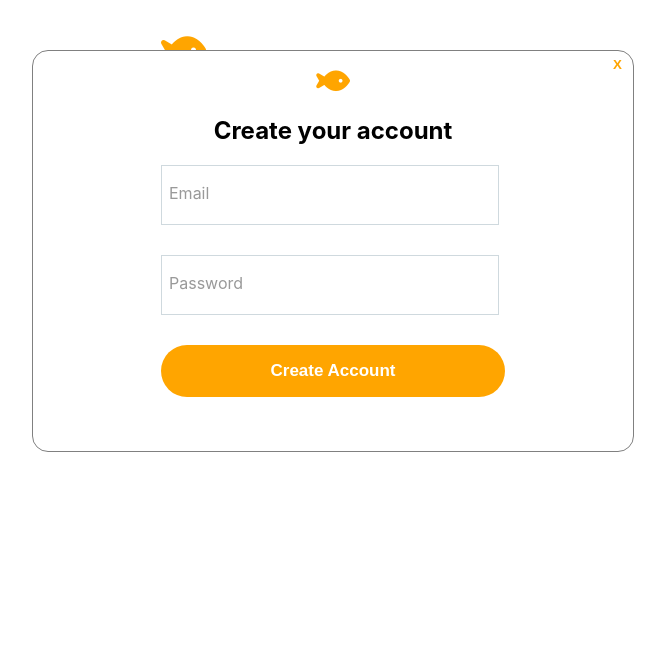
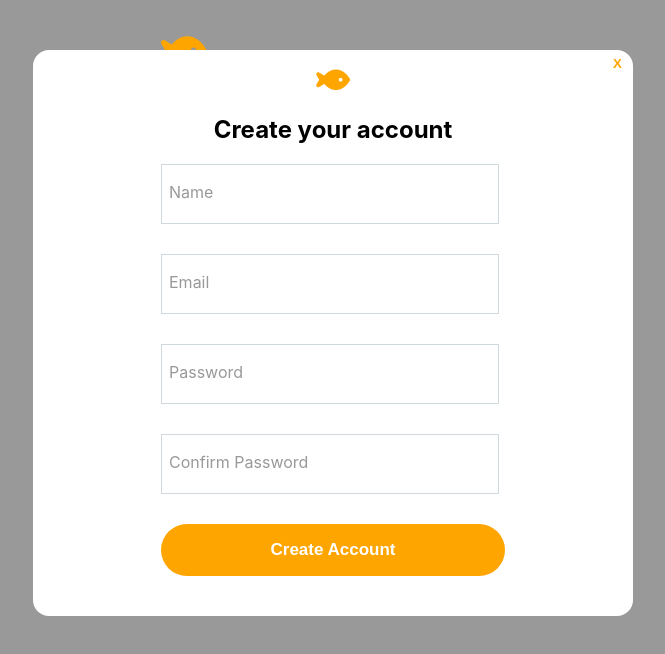
Before and after one commit to Cynto/fisher, a React (Create React App) app: page /login in a window 1280 px wide. Both pictures are taken after a click on the element "Sign up for Fisher". Shown: the top 654 px of the page, without its empty margins (307-972 px from the left). Built offline with nearby package versions, Linux system fonts and the light colour scheme.

Commit message:
Added error handling to login and creation screen

```diff
--- a/src/components/CreateAccount/CreateAccount.css
+++ b/src/components/CreateAccount/CreateAccount.css
@@ -2,12 +2,13 @@
   min-height: 400px;
   max-width: 80vw;
   min-width: 600px;
+
   top: 50px;
   position: absolute;
   background: white;
   border-radius: 16px;
   z-index: 999;
-  border: 1px solid grey;
+
   display: flex;
   flex-direction: column;
   align-items: center;
@@ -24,6 +25,9 @@
   align-items: center;
 
 }
+.create-account-content-container .login-button {
+  margin-bottom: 40px;
+}
 .close-create-account {
   position: absolute;
   right: 5px;
--- a/src/components/CreateAccount/CreateAccount.tsx
+++ b/src/components/CreateAccount/CreateAccount.tsx
@@ -1,16 +1,52 @@
-import React, {useRef} from 'react';
+import React, { useRef, useState } from 'react';
 import './CreateAccount.css';
-import { auth } from '../../Firebase';
+import { auth, db } from '../../Firebase';
 import { createUserWithEmailAndPassword } from 'firebase/auth';
+import { doc, setDoc, Timestamp } from 'firebase/firestore';
+import { useHistory } from 'react-router-dom';
 
 function CreateAccount(props: any) {
-  const emailRef = useRef(document.createElement('input'))
-  const passwordRef = useRef(document.createElement('input'))
+  const nameRef = useRef(document.createElement('input'));
+  const emailRef = useRef(document.createElement('input'));
+  const passwordRef = useRef(document.createElement('input'));
+  const confirmPasswordRef = useRef(document.createElement('input'));
+
+  const [emailInUse, setEmailInUse] = useState(false);
+  const [differentPassword, setDifferentPassword] = useState(false);
+
   const handleCreateAccount = () => {
+    const name = nameRef.current.value;
     const email = emailRef.current.value;
     const password = passwordRef.current.value;
-    createUserWithEmailAndPassword(auth, email, password)
-  }
+    const confirmPassword = confirmPasswordRef.current.value;
+    setDifferentPassword(false)
+    if (password === confirmPassword) {
+      createUserWithEmailAndPassword(auth, email, password)
+        .then((userCredential) => {
+          console.log(userCredential.user);
+          const user = userCredential.user;
+          const time = Timestamp.now();
+          setDoc(doc(db, 'users', user.uid), {
+            name,
+            email,
+            uid: user.uid,
+            createdAt: time,
+          });
+          history.push('/');
+        })
+        .catch((error) => {
+          console.log(error);
+          if (error.code === 'auth/email-already-in-use') {
+            setEmailInUse(true);
+          }
+        });
+    } else {
+      setDifferentPassword(true);
+      const confirmPasswordInput: any = document.getElementById('confirm-password');
+      confirmPasswordInput.value = '';
+    }
+  };
+  let history = useHistory();
   const { setHasAccount } = props;
   return (
     <div className="create-account-container">
@@ -23,11 +59,23 @@ function CreateAccount(props: any) {
       <i className="fas fa-fish"></i>
       <div className="create-account-content-container">
         <h2>Create your account</h2>
+        {emailInUse ? (
+          <h3 style={{ color: 'orange' }}>Error: Email already in use!</h3>
+        ) : null}
+        {differentPassword ? (
+          <h3 style={{ color: 'orange' }}>Error: Passwords didn't match!</h3>
+        ) : null}
         <form
           onSubmit={(e) => {
             e.preventDefault();
           }}
         >
+          <div className="group">
+            <div className="input-container">
+              <input ref={nameRef} type="text" required></input>
+              <label>Name</label>
+            </div>
+          </div>
           <div className="group">
             <div className="input-container">
               <input ref={emailRef} type="email" required></input>
@@ -40,8 +88,25 @@ function CreateAccount(props: any) {
               <label>Password</label>
             </div>
           </div>
+          <div className="group">
+            <div className="input-container">
+              <input
+                id="confirm-password"
+                ref={confirmPasswordRef}
+                type="password"
+                required
+              ></input>
+              <label>Confirm Password</label>
+            </div>
+          </div>
 
-          <button className="login-button" type="submit" onClick={handleCreateAccount}>
+          <button
+            className="login-button"
+            type="submit"
+            onClick={() => {
+              handleCreateAccount();
+            }}
+          >
             Create Account
           </button>
         </form>
--- a/src/components/Login/Login.css
+++ b/src/components/Login/Login.css
@@ -1,6 +1,7 @@
 .login-page {
   display: flex;
   justify-content: center;
+  min-height: 100vh;
 }
 .login-content-container {
   margin-top: 30px;
--- a/src/components/Login/Login.tsx
+++ b/src/components/Login/Login.tsx
@@ -1,39 +1,105 @@
-import React, {useState} from 'react';
+import React, { useState, useRef } from 'react';
 import './Login.css';
 import { auth } from '../../Firebase';
-import { createUserWithEmailAndPassword } from 'firebase/auth';
+import { signInWithEmailAndPassword } from 'firebase/auth';
 import CreateAccount from '../CreateAccount/CreateAccount';
+import { useHistory } from 'react-router-dom';
 
 function Login() {
-  const [hasAccount, setHasAccount] = useState(true)
+  const emailRef = useRef(document.createElement('input'));
+  const passwordRef = useRef(document.createElement('input'));
+  const [hasAccount, setHasAccount] = useState(true);
+  const [userNotFound, setUserNotFound] = useState(false);
+  const [wrongPassword, setWrongPassword] = useState(false);
+
+  let history = useHistory();
+  const handleLogin = () => {
+    const email = emailRef.current.value;
+    const password = passwordRef.current.value;
+
+    setUserNotFound(false);
+    setWrongPassword(false);
+
+    signInWithEmailAndPassword(auth, email, password)
+      .then((userCredential) => {
+        history.push('/');
+      })
+      .catch((error) => {
+        console.log(error.code);
+        if (error.code === 'auth/user-not-found') {
+          setUserNotFound(true);
+        }
+        if (error.code === 'auth/wrong-password') {
+          setWrongPassword(true);
+          const passwordInput: any = document.getElementById('password-input');
+          passwordInput.value = '';
+        }
+      });
+  };
   return (
-    <div className="login-page">
-      {!hasAccount ? <CreateAccount setHasAccount={setHasAccount}/> : null}
+    <div
+      className="login-page"
+      style={
+        !hasAccount
+          ? { backgroundColor: 'rgba(0, 0, 0, 0.4)', minHeight: '125vh' }
+          : { backgroundColor: 'white', minHeight: '100vh' }
+      }
+    >
+      {!hasAccount ? <CreateAccount setHasAccount={setHasAccount} /> : null}
+
       <div className="login-content-container">
         <i className="fas fa-fish"></i>
 
         <h1>Log in to Fisher</h1>
-        <form onSubmit={(e) => {
-          e.preventDefault();
-        }}>
+        {userNotFound ? (
+          <h3 style={{ color: 'orange' }}>
+            Error: No account with this email exists!{' '}
+          </h3>
+        ) : null}
+        {wrongPassword ? (
+          <h3 style={{ color: 'orange' }}>Error: Incorrect Password! </h3>
+        ) : null}
+        <form
+          onSubmit={(e) => {
+            e.preventDefault();
+          }}
+        >
           <div className="group">
             <div className="input-container">
-              <input type="email" required></input>
+              <input
+                id="email-input"
+                ref={emailRef}
+                type="email"
+                required
+              ></input>
               <label>Email</label>
             </div>
           </div>
           <div className="group">
             <div className="input-container">
-              <input type="password" required></input>
+              <input
+                id="password-input"
+                ref={passwordRef}
+                type="password"
+                required
+              ></input>
               <label>Password</label>
             </div>
           </div>
 
-          <button className="login-button" type="submit">Log In</button>
+          <button className="login-button" type="submit" onClick={handleLogin}>
+            Log In
+          </button>
         </form>
         <div className="no-account">
           No account?
-          <span onClick={() => setHasAccount(false)}>Sign up for Fisher</span>
+          <span
+            onClick={() => {
+              setHasAccount(false);
+            }}
+          >
+            Sign up for Fisher
+          </span>
         </div>
       </div>
     </div>
```
